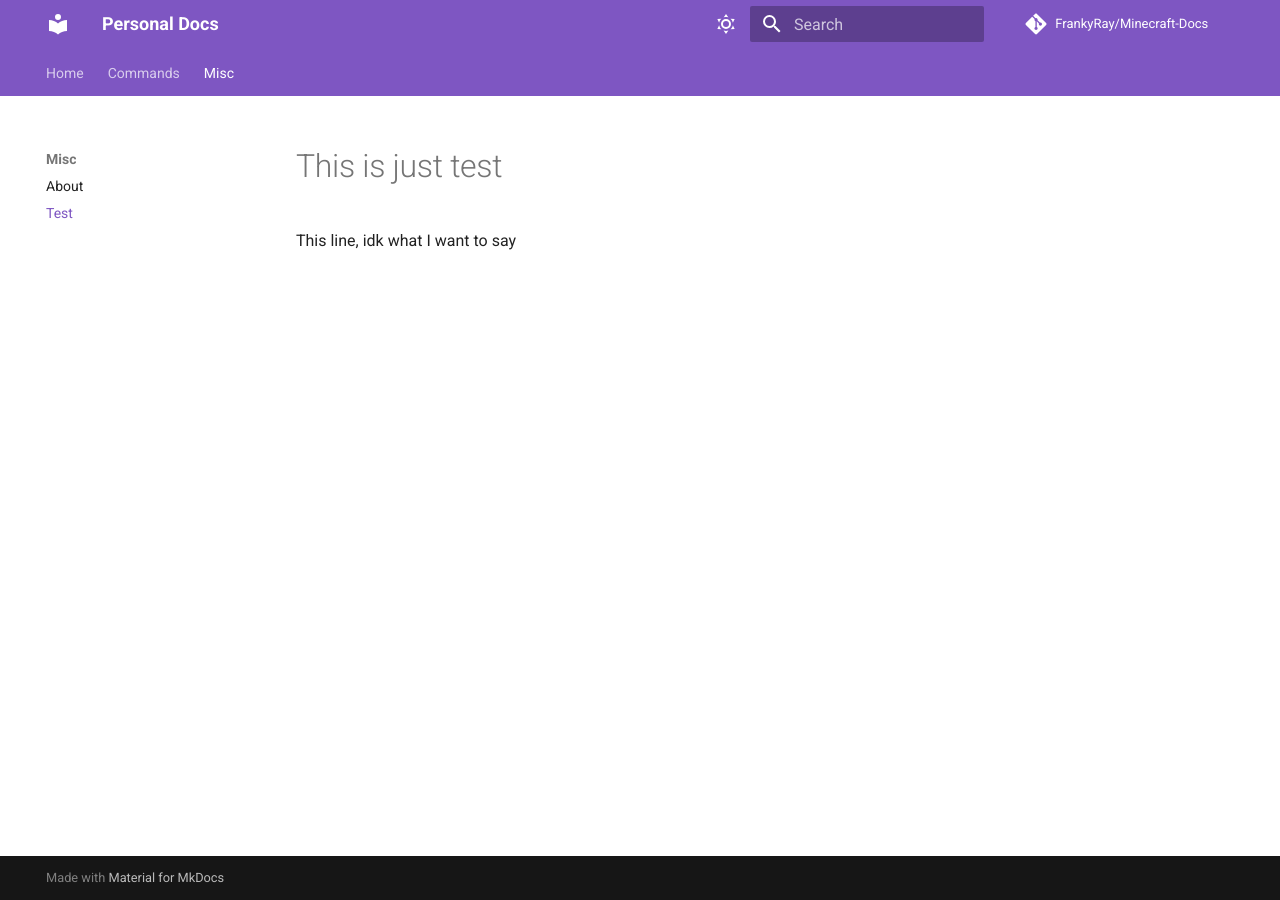
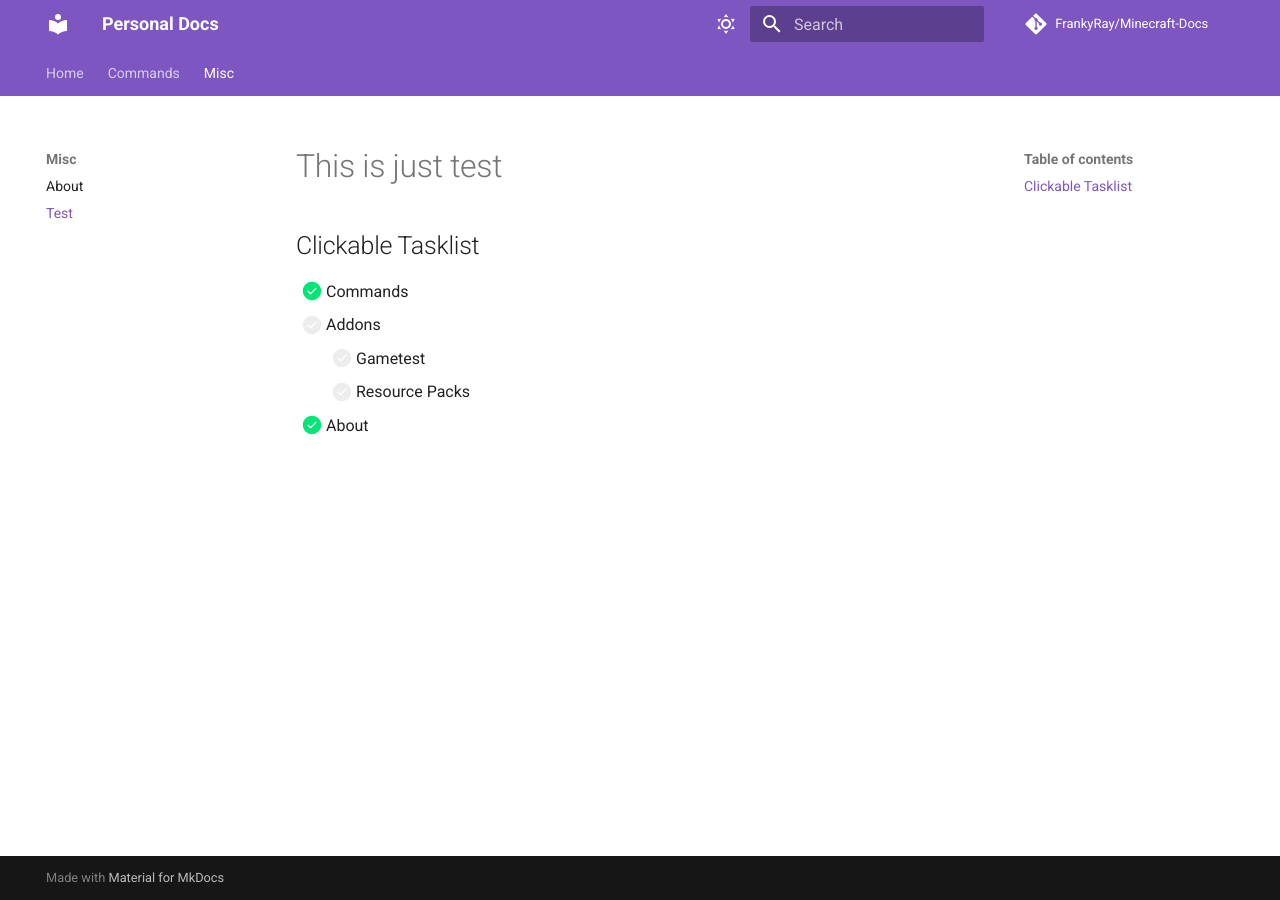
Before and after one commit to FrankyRay/Minecraft-Docs, an MkDocs documentation site: the page built from documentation/docs/test.md, in a window 1280 px wide. Built offline with MkDocs 1.6.1 and Material for MkDocs 9.7.7, drawn with Linux system fonts in a browser that asks for light colours; comment, search, counter and statistics services are not loaded.

Commit message:
Update on test.md, see features. Config

```diff
--- a/documentation/docs/test.md
+++ b/documentation/docs/test.md
@@ -1,3 +1,9 @@
 # This is just test
 
-This line, idk what I want to say
+## Clickable Tasklist
+
+  - [x] Commands
+  - [ ] Addons
+    - [ ] Gametest
+    - [ ] Resource Packs
+  - [x] About
--- a/documentation/mkdocs.yml
+++ b/documentation/mkdocs.yml
@@ -37,6 +37,7 @@ theme:
 markdown_extensions:
   - toc:
       permalink: true
+  - def_list
   - footnotes
   - admonition
   - pymdownx.details
@@ -45,6 +46,9 @@ markdown_extensions:
       generic: true
   - pymdownx.tabbed:
       alternate_style: true
+  - pymdownx.tasklist:
+      custom_checkbox: true
+      clickable_checkbox: true
 
 # extra_javascript:
 #   - javascripts/mathjax.js
```
